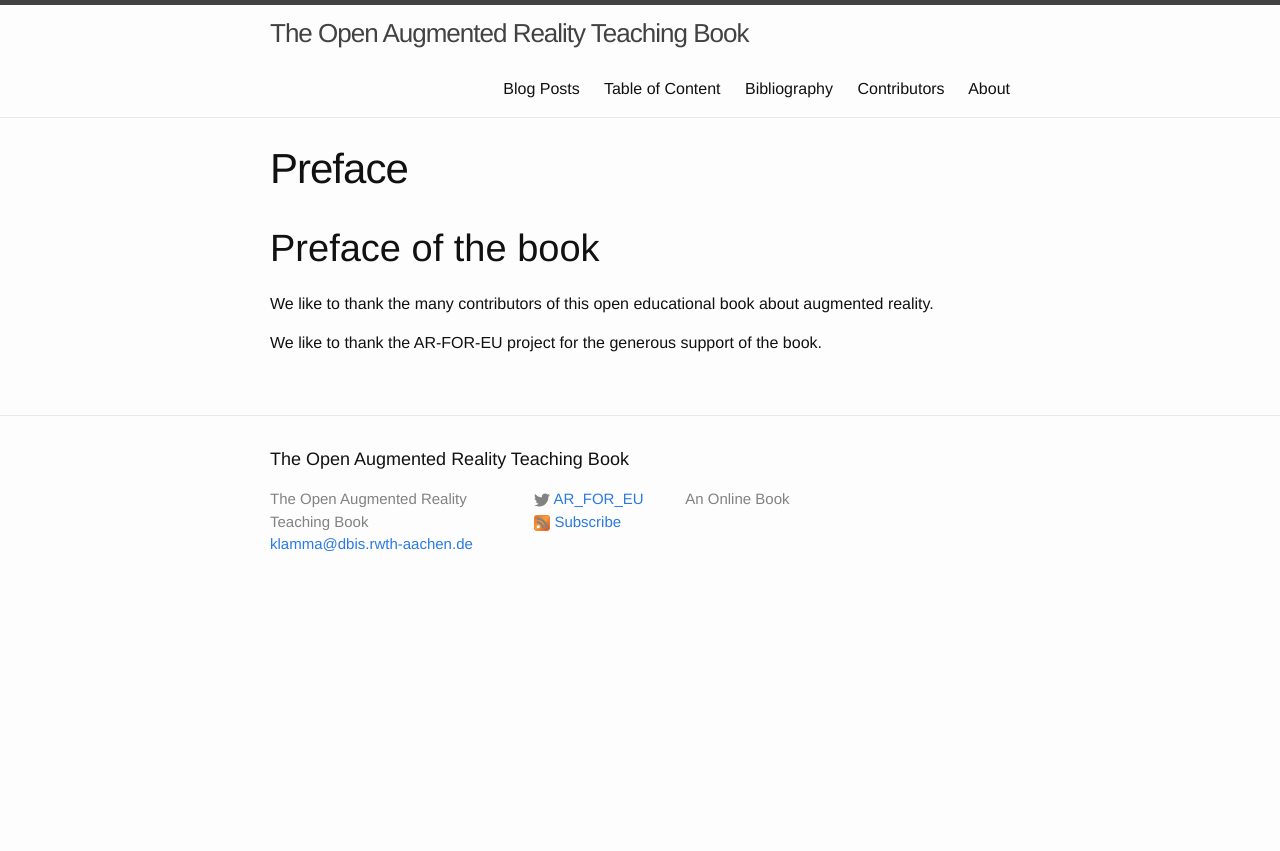
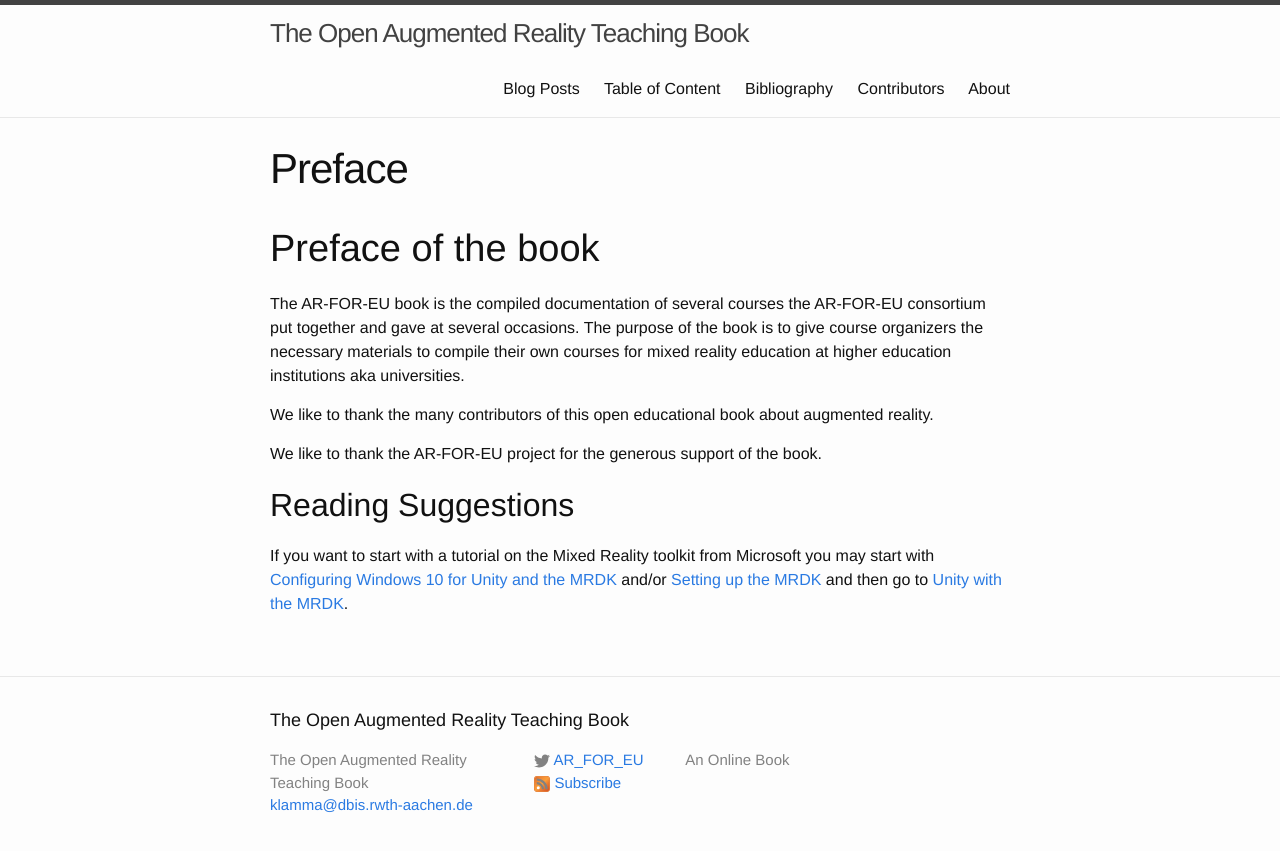
Before and after one commit to klamma/ar-for-eu-book, a Jekyll site: the page built from _pages/chapters/preface.md, in a window 1280 px wide. Shown: the top 851 px of the page. Built offline with Jekyll 4.4.1, drawn with Linux system fonts in a browser that asks for light colours; nearby versions of some CDN libraries.

Commit message:
Preface updated

```diff
--- a/_pages/chapters/preface.md
+++ b/_pages/chapters/preface.md
@@ -8,6 +8,16 @@ visualizations:
 
 # Preface of the book
 
+The AR-FOR-EU book is the compiled documentation of several courses the AR-FOR-EU consortium put together and gave at
+several occasions. The purpose of the book is to give course organizers the necessary materials to compile their own courses
+for mixed reality education at higher education institutions aka universities.
+
 We like to thank the many contributors of this open educational book about augmented reality.
 
 We like to thank the AR-FOR-EU project for the generous support of the book.
+
+## Reading Suggestions
+
+If you want to start with a tutorial on the Mixed Reality toolkit from Microsoft you may start with
+[Configuring Windows 10 for Unity and the MRDK](/ar-for-eu-book/chapter/holotoolkit/) and/or [Setting up the MRDK](/ar-for-eu-book/chapter/arsdk/)
+and then go to [Unity with the MRDK](/ar-for-eu-book/chapter/engines/).
```
Also changed, not shown: _pages/chapters/Preface.md (+10 -0 lines), _pages/chapters/apm.md (+1 -0 lines).
